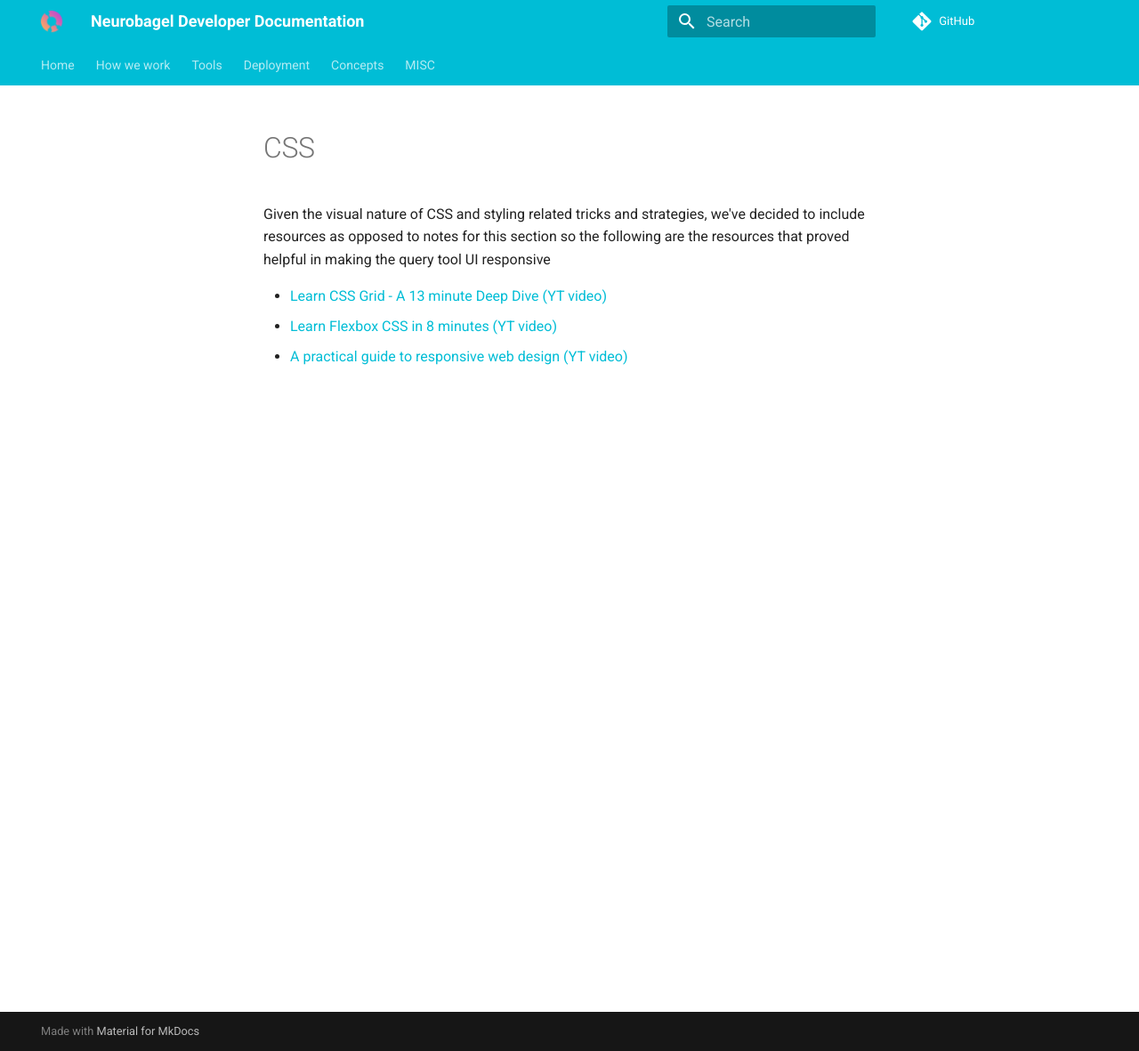
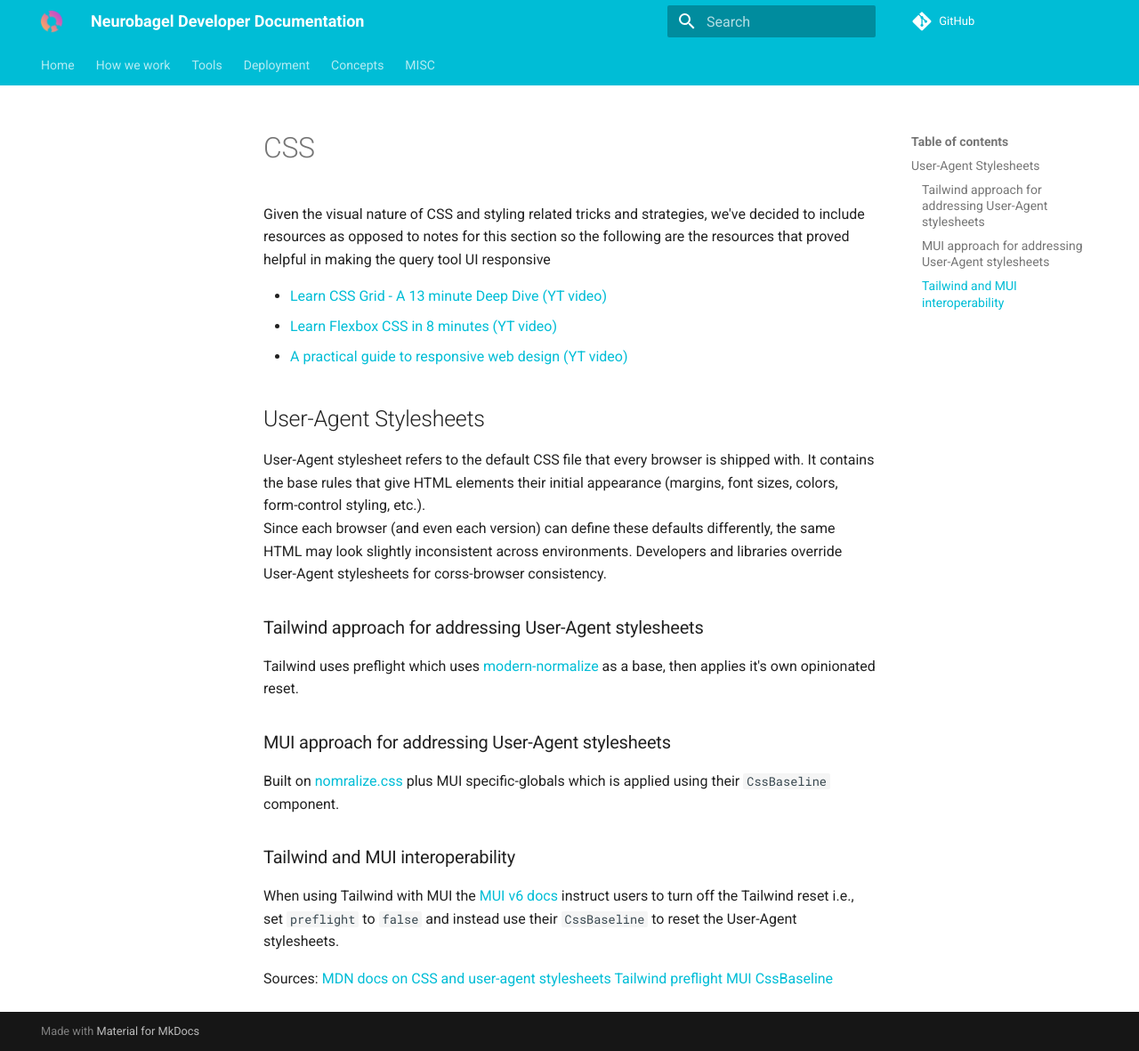
Before and after one commit to neurobagel/dev-docs, an MkDocs documentation site: the page built from docs/sections/CSS.md, in a window 1280 px wide and 1181 px high. Shown: the whole window at 89% size. Built offline with MkDocs 1.6.1 and Material for MkDocs 9.7.7, drawn with Linux system fonts in a browser that asks for light colours; comment, search, counter and statistics services are not loaded.

Commit message:
Documented learnings on User-Agent stylesheets and Tailwind and MUI

```diff
--- a/docs/sections/CSS.md
+++ b/docs/sections/CSS.md
@@ -9,3 +9,27 @@ Given the visual nature of CSS and styling related tricks and strategies, we've
 - [Learn CSS Grid - A 13 minute Deep Dive (YT video)](https://www.youtube.com/watch?v=EiNiSFIPIQE)
 - [Learn Flexbox CSS in 8 minutes (YT video)](https://www.youtube.com/watch?v=phWxA89Dy94)
 - [ A practical guide to responsive web design (YT video)](https://www.youtube.com/watch?v=x4u1yp3Msao)
+
+
+## User-Agent Stylesheets
+
+User-Agent stylesheet refers to the default CSS file that every browser is shipped with.
+It contains the base rules that give HTML elements their initial appearance (margins, font sizes, colors, form-control styling, etc.).
+Since each browser (and even each version) can define these defaults differently, the same HTML may look slightly inconsistent across environments. Developers and libraries override User-Agent stylesheets for corss-browser consistency.
+
+### Tailwind approach for addressing User-Agent stylesheets
+
+Tailwind uses preflight which uses [modern-normalize](https://github.com/sindresorhus/modern-normalize) as a base, then applies it's own opinionated reset.
+
+### MUI approach for addressing User-Agent stylesheets
+
+Built on [nomralize.css](https://github.com/necolas/normalize.css) plus MUI specific-globals which is applied using their `CssBaseline` component.
+
+### Tailwind and MUI interoperability
+
+When using Tailwind with MUI the [MUI v6 docs](https://v6.mui.com/material-ui/integrations/interoperability/#tailwind-css) instruct users to turn off the Tailwind reset i.e., set `preflight` to `false` and instead use their `CssBaseline` to reset the User-Agent stylesheets.
+
+Sources:
+[MDN docs on CSS and user-agent stylesheets](https://developer.mozilla.org/en-US/docs/Web/CSS/CSS_cascade/Cascade#user-agent_stylesheets)
+[Tailwind preflight](https://tailwindcss.com/docs/preflight)
+[MUI CssBaseline](https://mui.com/material-ui/react-css-baseline/)
```
